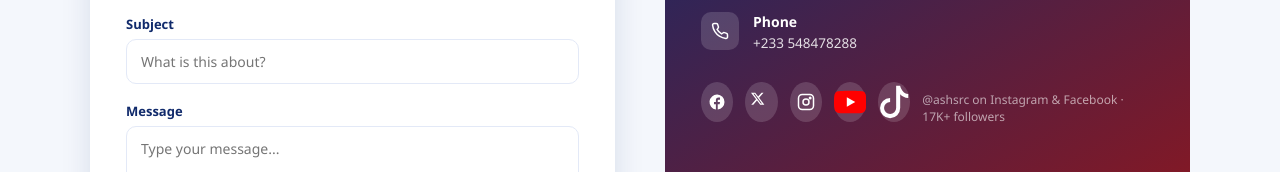
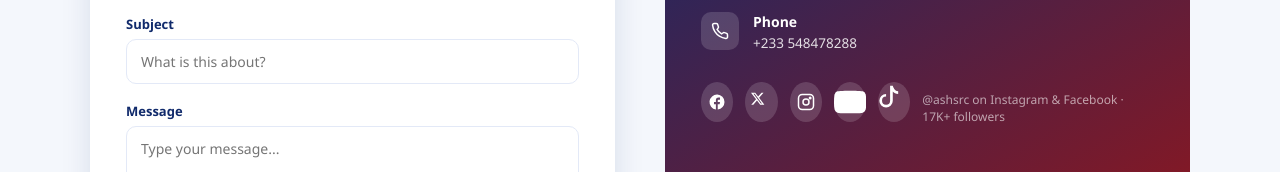
Before and after one commit to kay67l/dembele, a website: page index.html in a window 1280 px wide. Shown: the part 6290-6462 px from the top of the page. Drawn offline with Linux system fonts and the light colour scheme; no server answers.

Commit message:
made small changes

```diff
--- a/index.html
+++ b/index.html
@@ -812,8 +812,8 @@
         <a href="https://www.facebook.com/Arsrc.org/" target="_blank" rel="noopener" aria-label="Facebook"><svg width="18" height="18" viewBox="0 0 24 24" fill="white"><path d="M22 12a10 10 0 1 0-11.5 9.95v-7H8v-3h2.5V9.5A3.5 3.5 0 0 1 14 6h2v3h-2a1 1 0 0 0-1 1v2h3l-.5 3H13v7A10 10 0 0 0 22 12z"/></svg></a>
         <a href="https://www.x.com/ashsrc_/"  target="_blank" rel="noopener" aria-label="X"><svg width="20" height="20" viewBox="0 0 24 24" fill="white"><path d="M12.6.75h2.454l-5.36 6.142L16 15.25h-4.937l-3.867-5.07-4.425 5.07H.316l5.733-6.57L0 .75h5.063l3.495 4.633L12.601.75Zm-.86 13.028h1.36L4.323 2.145H2.865z"/></svg></a>
         <a href="https://www.instagram.com/ashsrc/" target="_blank" rel="noopener" aria-label="Instagram"><svg width="18" height="18" viewBox="0 0 24 24" fill="none" stroke="white" stroke-width="2"><rect x="2" y="2" width="20" height="20" rx="5"/><circle cx="12" cy="12" r="4"/><circle cx="17.5" cy="6.5" r="1"/></svg></a>
-        <a href="https://www.youtube.com/@ARSRCTV/" target="_blank" rel="noopener" aria-label="YouTube"><svg xmlns="http://w3.org" viewBox="0 0 24 24" width="100%" height="100%"><path fill="#FF0000" d="M23.498 6.163a3.003 3.003 0 0 0-2.11-2.11C19.517 3.545 12 3.545 12 3.545s-7.516 0-9.387.507a3.003 3.003 0 0 0-2.11 2.11C0 8.033 0 12 0 12s0 3.967.503 5.837a3.003 3.003 0 0 0 2.11 2.11c1.871.507 9.387.507 9.387.507s7.517 0 9.387-.507a3.003 3.003 0 0 0 2.11-2.11C24 15.967 24 12 24 12s0-3.967-.502-5.837z"/><polygon fill="#FFFFFF" points="9.545 15.568 15.818 12 9.545 8.432"/></svg></a>
-        <a href="https://www.tiktok.com/@arsrctv" target="_blank" rel="noopener" aria-label="Tiktok"><svg xmlns="http://www.w3.org/2000/svg" viewBox="0 0 16 16" width="100%" height="100%" fill="currentColor"><path d="M9 0h1.98c.144.715.54 1.617 1.235 2.512C12.895 3.389 13.797 4 15 4v2c-1.753 0-3.07-.814-4-1.829V11a5 5 0 1 1-5-5v2a3 3 0 1 0 3 3z"/></svg></a>
+        <a href="https://www.youtube.com/@ARSRCTV/" target="_blank" rel="noopener" aria-label="YouTube"><svg xmlns="http://w3.org" viewBox="0 0 24 24" width="100%" height="100%"><path fill="#ffffff" d="M23.498 6.163a3.003 3.003 0 0 0-2.11-2.11C19.517 3.545 12 3.545 12 3.545s-7.516 0-9.387.507a3.003 3.003 0 0 0-2.11 2.11C0 8.033 0 12 0 12s0 3.967.503 5.837a3.003 3.003 0 0 0 2.11 2.11c1.871.507 9.387.507 9.387.507s7.517 0 9.387-.507a3.003 3.003 0 0 0 2.11-2.11C24 15.967 24 12 24 12s0-3.967-.502-5.837z"/><polygon fill="#FFFFFF" points="9.545 15.568 15.818 12 9.545 8.432"/></svg></a>
+        <a href="https://www.tiktok.com/@arsrctv" target="_blank" rel="noopener" aria-label="Tiktok"><svg xmlns="http://www.w3.org/2000/svg" viewBox="0 0 24 24" width="100%" height="100%" fill="currentColor"><path d="M9 0h1.98c.144.715.54 1.617 1.235 2.512C12.895 3.389 13.797 4 15 4v2c-1.753 0-3.07-.814-4-1.829V11a5 5 0 1 1-5-5v2a3 3 0 1 0 3 3z"/></svg></a>
       <p style="font-size:12px; color:rgba(255,255,255,0.6); margin-top:12px;">@ashsrc on Instagram &amp; Facebook · 17K+ followers</p>
     </div>
   </div>
```
